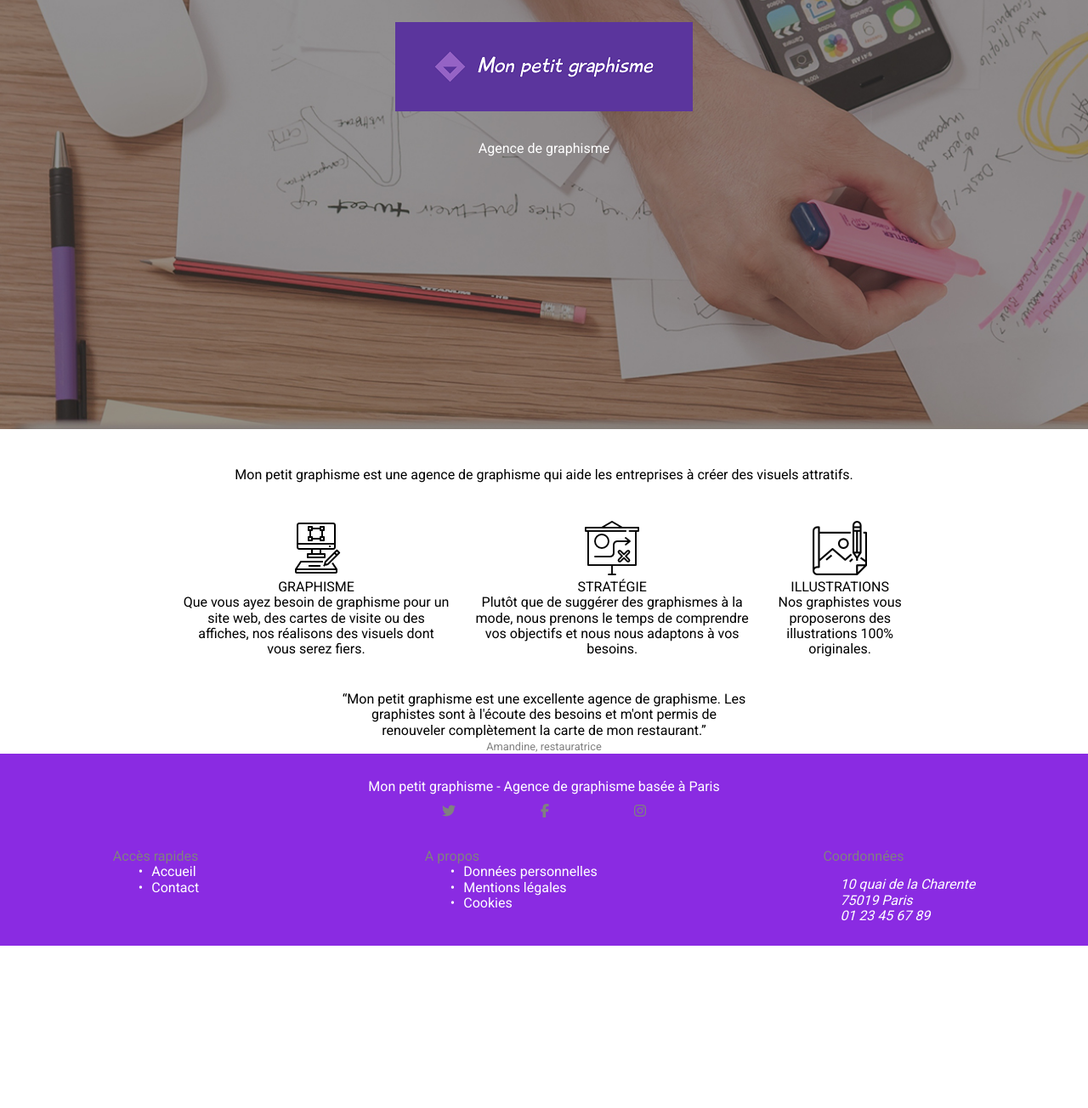
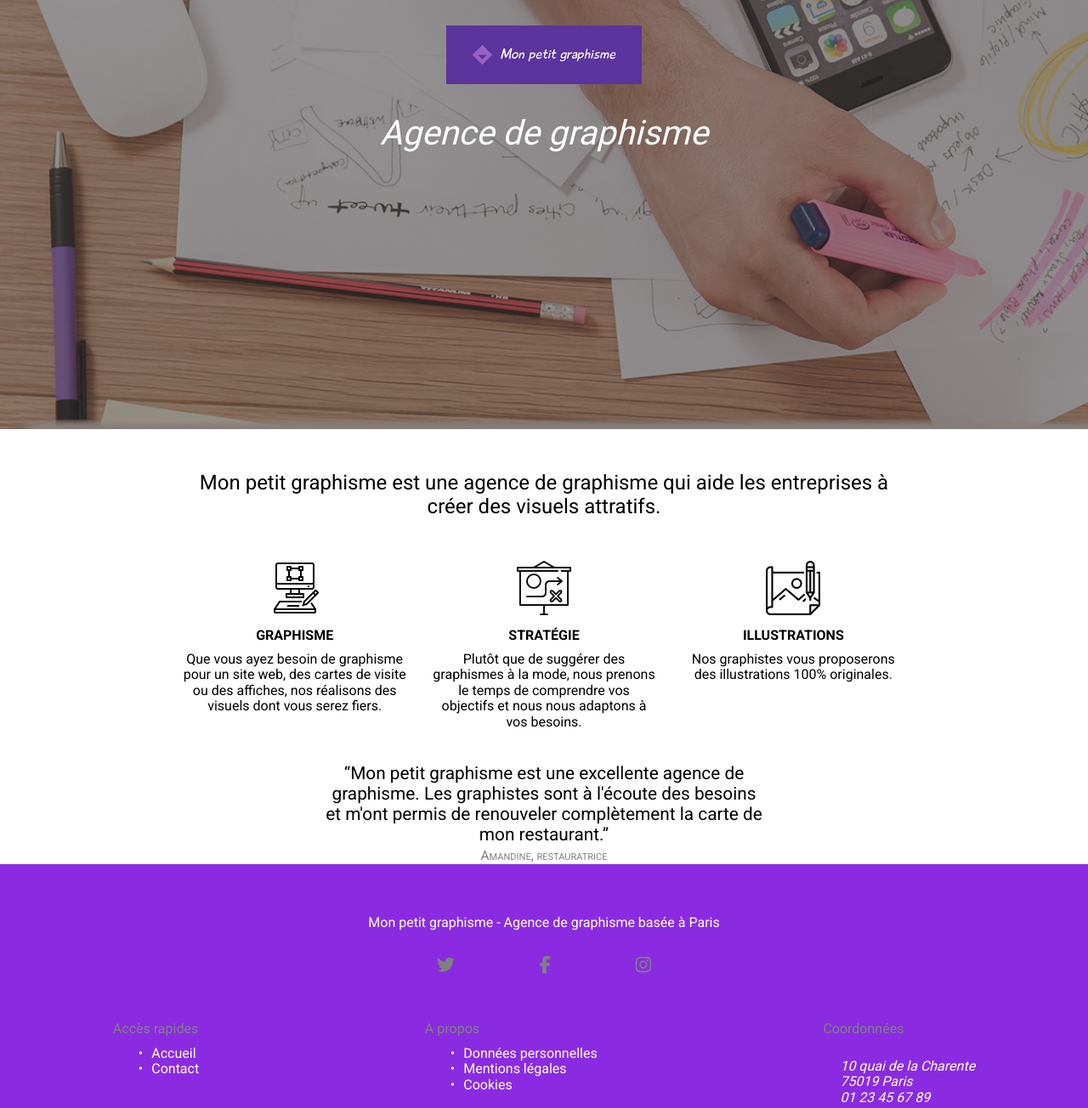
Before and after one commit to magikk7/Exercice-Mise-en-Page, a plain HTML site: page index.html in a window 1280 px wide. Shown: the part 400-1704 px from the top of the page at 85% size. Before the commit the page ends 1513 px from the top, so only its background shows below. Drawn offline with Linux system fonts and the light colour scheme.

Commit message:
visuel terminé - modifications fichier index.html et style.css

```diff
--- a/index.html
+++ b/index.html
@@ -43,7 +43,7 @@
                 <div>
                     <img src="images/graphic-design.png" alt="icone graphisme">
                 </div>
-                <h3 class="majuscules">Graphisme</h3>
+                <h3 class="typo">Graphisme</h3>
                 <p>Que vous ayez besoin de graphisme pour un site web, des cartes de visite ou des affiches, nos réalisons des visuels dont vous serez fiers.</p>
             </div>
 
@@ -52,7 +52,7 @@
                 <div>
                     <img src="images/strategie.png" alt="icone stratégie">
                 </div>
-                <h3 class="majuscules">Stratégie</h3>
+                <h3 class="typo">Stratégie</h3>
                 <p>Plutôt que de suggérer des graphismes à la mode, nous prenons le temps de comprendre vos objectifs et nous nous adaptons à vos besoins.</p>
             </div>
 
@@ -61,14 +61,14 @@
                 <div>
                     <img src="images/illustrations.png" alt="icone illustrations">
                 </div>
-                <h3 class="majuscules">Illustrations</h3>
+                <h3 class="typo">Illustrations</h3>
                 <p>Nos graphistes vous proposerons des illustrations 100% originales.</p>
             </div>
         </div>
 
         <div class="section2__citations">
             <div><q>Mon petit graphisme est une excellente agence de graphisme. Les graphistes sont à l'écoute des besoins et m'ont permis de renouveler complètement la carte de mon restaurant.</q></div>
-            <div class="color_gris"><small>Amandine, restauratrice</small></div>
+            <div class="color_gris section2__citations__nom"><small>Amandine, restauratrice</small></div>
         </div>
     </section>
 </main>
@@ -115,11 +115,13 @@
         <div class="footer__sous_infos">
             <h2 class="color_gris">Coordonnées</h2>
 
-                <address class="color_blanc paddings">
+            <div class="footer__listes paddings">
+                <address class="color_blanc">
                     10 quai de la Charente<br>
                     75019 Paris<br>
                     01 23 45 67 89
                 </address>
+            </div>
         </div>
     </div>
 </footer>
--- a/style.css
+++ b/style.css
@@ -7,7 +7,7 @@
 body {
     font-family: Roboto;
     width: 100%;
-    /* height: 100vh; */
+    /* height: 100%; */
 }
 .color_blanc {
     color: white
@@ -33,8 +33,10 @@ body {
     text-decoration: none;
 }
 
-.majuscules {
+.typo {
     text-transform: uppercase;
+    margin: 10px 0;
+    font-weight: bold;
 }
 
 /*le site*/
@@ -70,6 +72,7 @@ nav {
 nav ul {
     flex: 1;
     justify-content: baseline;
+    margin-right: 15px;
 }
 
 nav ul li {
@@ -85,6 +88,12 @@ section:first-child {
 
 .section1__titre3 {
     padding-top: 30px;
+    font-size: 2.5rem;
+    font-style: italic;
+}
+
+.section1__titre3:hover {
+    color: #7a00cc;
 }
 
 section:last-child {
@@ -99,26 +108,44 @@ margin-top: 30px;
 
 .section2__citations {
     text-align: center;
-    margin: 40px 200px 0 200px;
-    }
+    margin: 40px 180px 0 180px;
+    font-size: 1.3rem;
+}
+
+.section2__citations__nom {
+font-size : 1.2rem;
+font-variant: small-caps;
+}
 
 .section2__paragraphe1 {
-    padding: 15px;
+    padding: 20px;
+    font-size: 1.5rem;
 }
 
 .section2__cards {
     padding: 0 15px;
+    flex: 1;
+
 }
 
 .reseaux_sociaux {
-    margin: 10px 400px;
+    margin: 30px 400px;
 }
+
 .reseaux_sociaux ul {
     justify-content: center;
 }
 
 .reseaux_sociaux ul li{
     padding: 0 50px;
+}
+
+i {
+    font-size: 1.3rem;
+}
+
+footer {
+    padding-top : 30px;
 }
 
 .footer__listes ul {
@@ -143,6 +170,7 @@ address {
 }
 
 .paddings {
+    padding-top: 10px;
     padding-left: 20px;
 }
 
@@ -151,3 +179,9 @@ address {
     overflow: hidden;
     object-fit: cover;
 }
+
+.section1__div_logo {
+    width: 18%;
+    height: auto;
+    overflow: hidden;
+}
```
Lines whose indentation alone changed are shown as unchanged.
